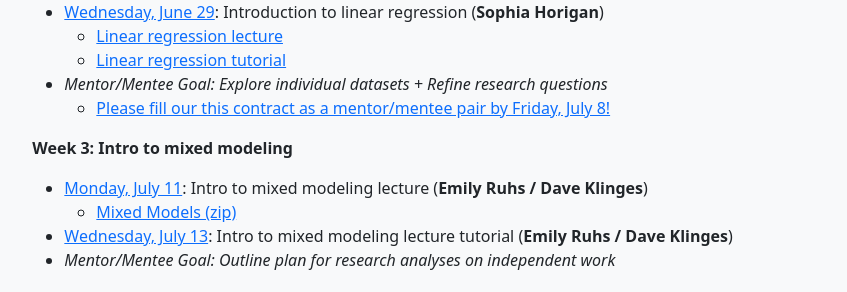
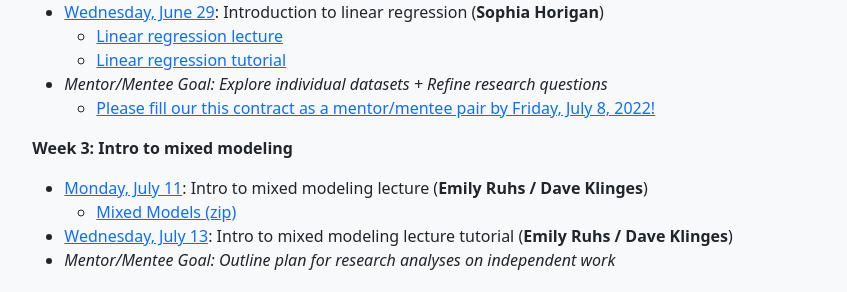
Before and after one commit to brooklabteam/coding4conservation, a Jekyll site: the page built from syllabus.md, in a window 1280 px wide and 900 px high, scrolled down 413 px. Shown: the part 163-455 px from the top of the window, without its empty margins (213-1060 px from the left). Built offline with Jekyll 4.4.1, drawn with Linux system fonts in a browser that asks for light colours.

Commit message:
made change to syllabus

```diff
--- a/syllabus.md
+++ b/syllabus.md
@@ -24,7 +24,7 @@
    * [Linear regression lecture](/assets/lectures/C4C_LinearRegression_2022.pdf)
    * [Linear regression tutorial](/assets/tutorials/C4C-LinearRegression.zip)
 * *Mentor/Mentee Goal: Explore individual datasets + Refine research questions*
-  * [Please fill our this contract as a mentor/mentee pair by Friday, July 8!](https://airtable.com/shrVXHoWCjT5ieg66)
+  * [Please fill our this contract as a mentor/mentee pair by Friday, July 8, 2022!](https://airtable.com/shrVXHoWCjT5ieg66)
 
 **Week 3: Intro to mixed modeling**
 * [Monday, July 11](https://uchicago.zoom.us/j/99896661366?pwd=UkFCeWwzMC81enZkNUZUbDk4dThHZz09): Intro to mixed modeling lecture (**Emily Ruhs / Dave Klinges**)
```
